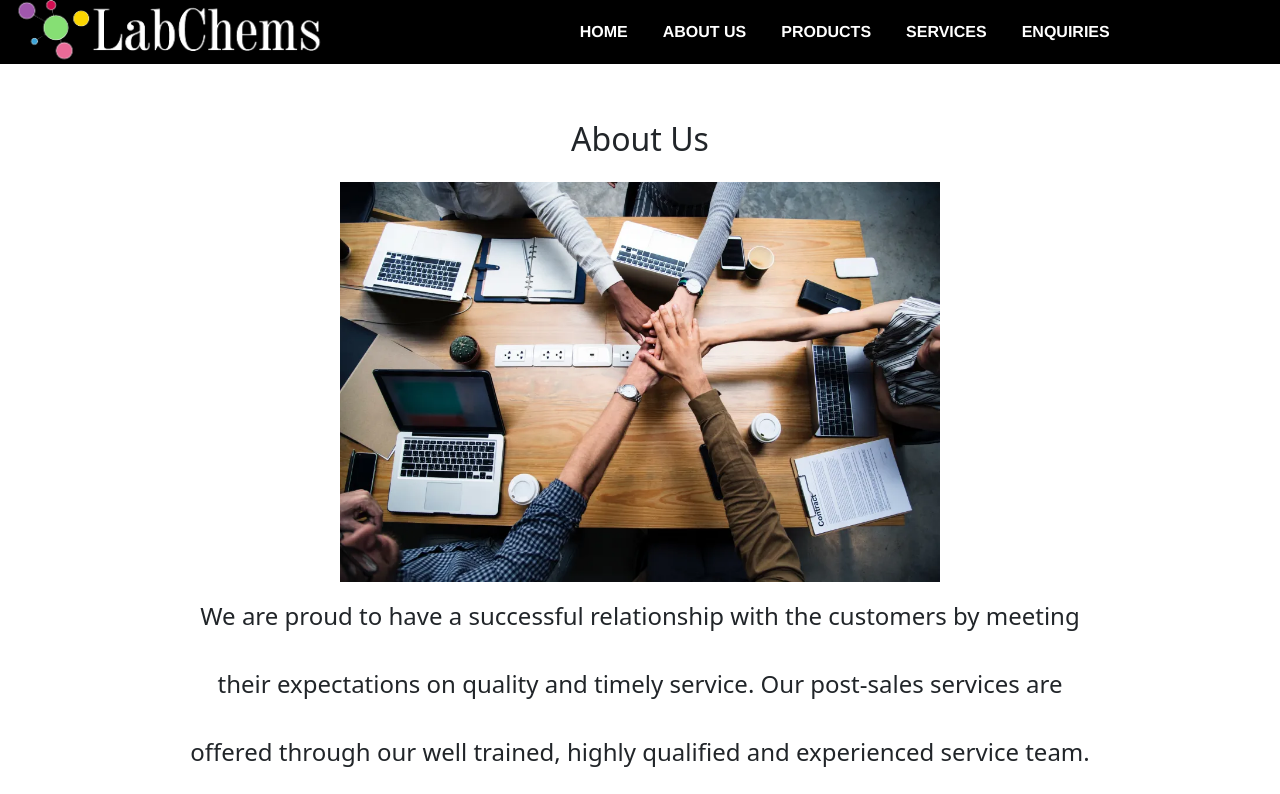
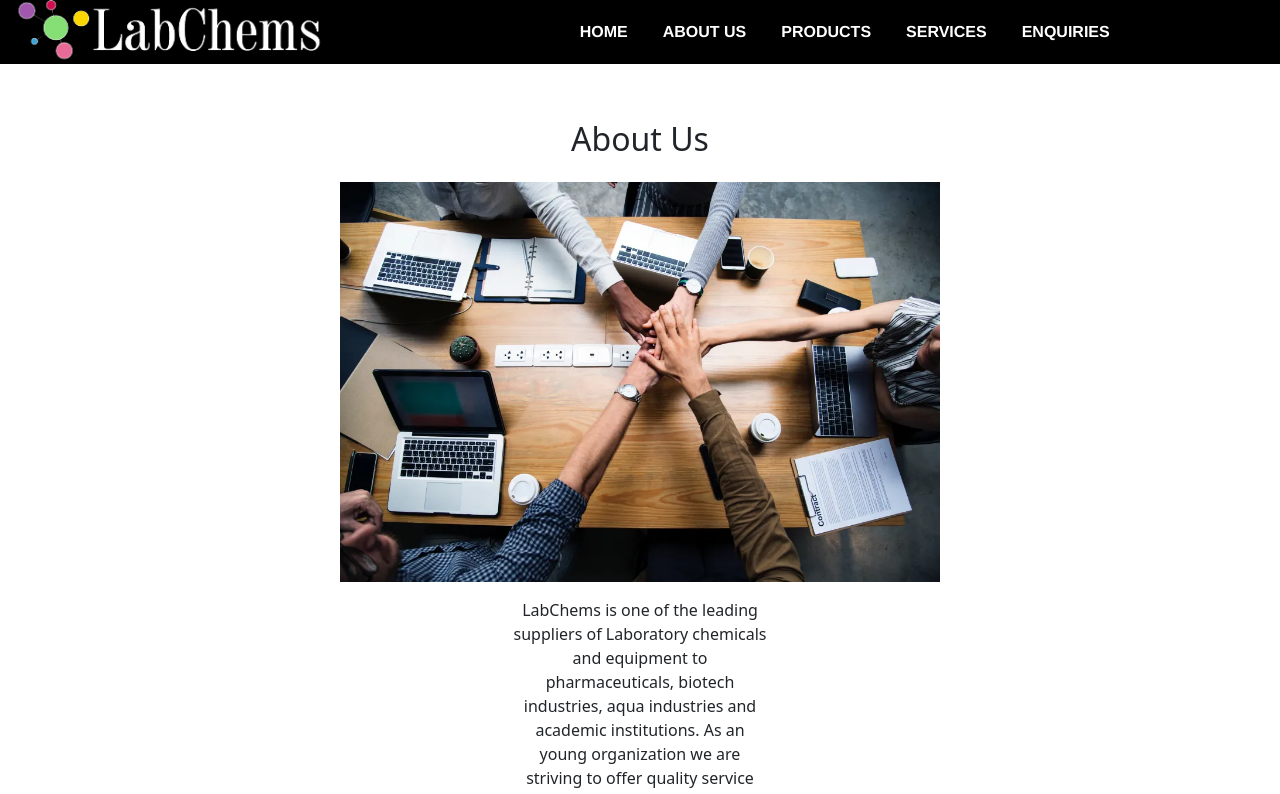
Before and after one commit to siddu6003/Labchems, a React (Create React App) app: page /aboutus in a window 1280 px wide. Shown: the top 794 px of the page. Built offline with nearby package versions, Linux system fonts and the light colour scheme.

Commit message:
font changes

```diff
--- a/src/components/Aboutus.css
+++ b/src/components/Aboutus.css
@@ -12,6 +12,18 @@
     max-height: 50vh;
 }
 
-.p1{
-    font-size: 3vh;
+.about_p{
+    width: 20vw;
+    display: flex;
+    flex-wrap: wrap;
+    font-size: 2vh;
+    text-align: center;
+    font-weight: lighter;
 }
+
+@media screen and (max-width: 1000px) {
+    .about_p{
+        width: 100%;
+        font-size: 2vh;
+    }
+}
--- a/src/components/Aboutus.jsx
+++ b/src/components/Aboutus.jsx
@@ -11,10 +11,11 @@ function Aboutus(){
             <div className="abt">
                 <h2>About Us</h2>
                 <img className="img" src = {about} alt='no'/>
-                <p className="p1">We are proud to have a successful relationship with the customers by meeting </p>
-                <p className="p1">their expectations on quality and timely service. Our post-sales services are </p>
-                <p className="p1">offered through our well trained, highly qualified and experienced service team.</p>
-                <p className="p1"> We undertake Annual Maintenance Contracts for the equipment we supply. We also provide calibration services.</p>
+                <p className="about_p">LabChems is one of the leading suppliers of Laboratory chemicals and equipment to pharmaceuticals, biotech industries, aqua industries and academic institutions.
+
+As an young organization we are striving to offer quality service and best solutions to our clients in the field of biotechnology and pharmaceuticals. We will work with our clients collaboratively and ensure their needs are met at rapid pace with competitive pricing.
+
+Our team includes scientists with 10-20 years of experience in world class organizations who are always on the look out for latest technologies in the field and ready to adopt to the latest trends and challenges.</p>
             </div>
             <Address/>
             <Footer/>
```
